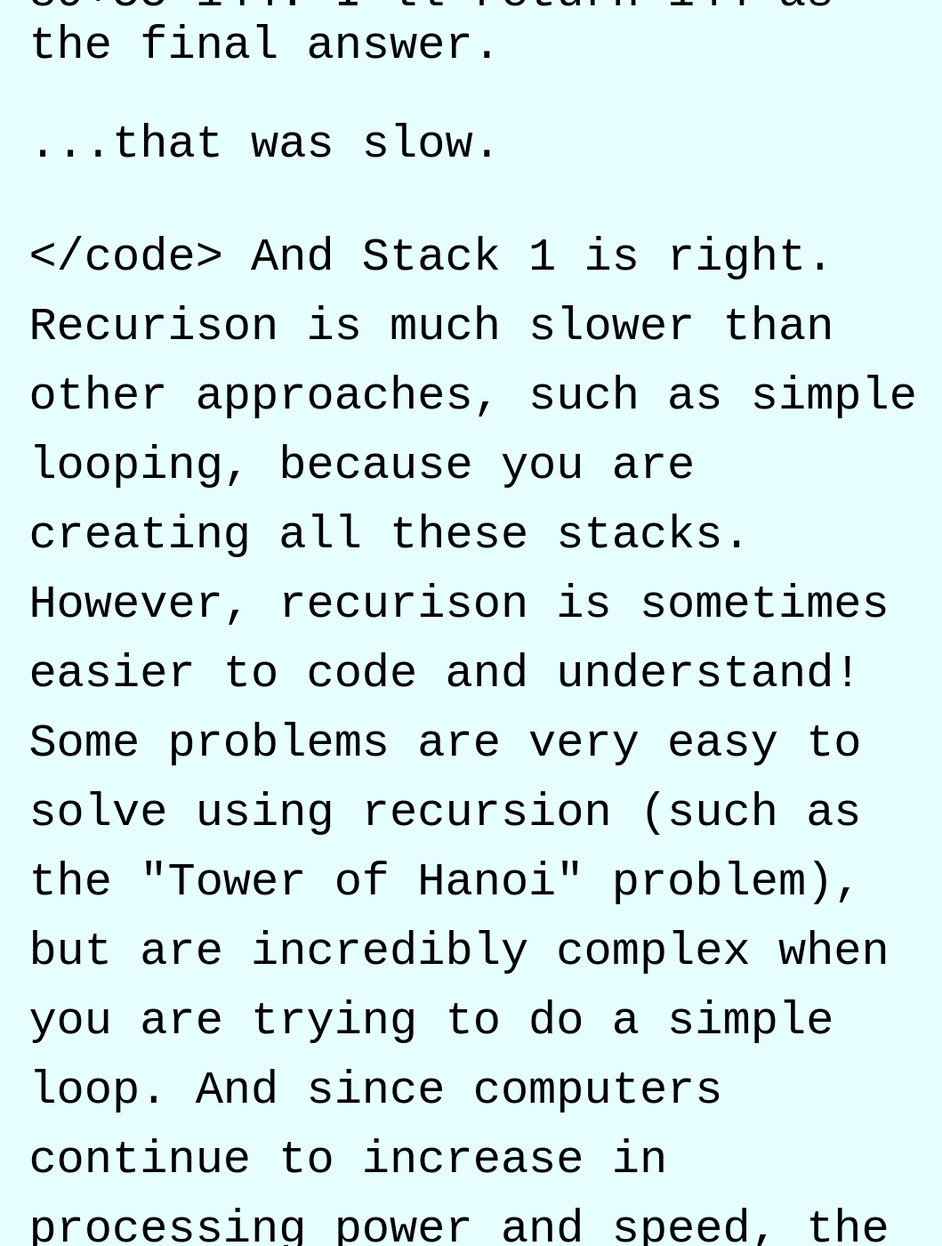
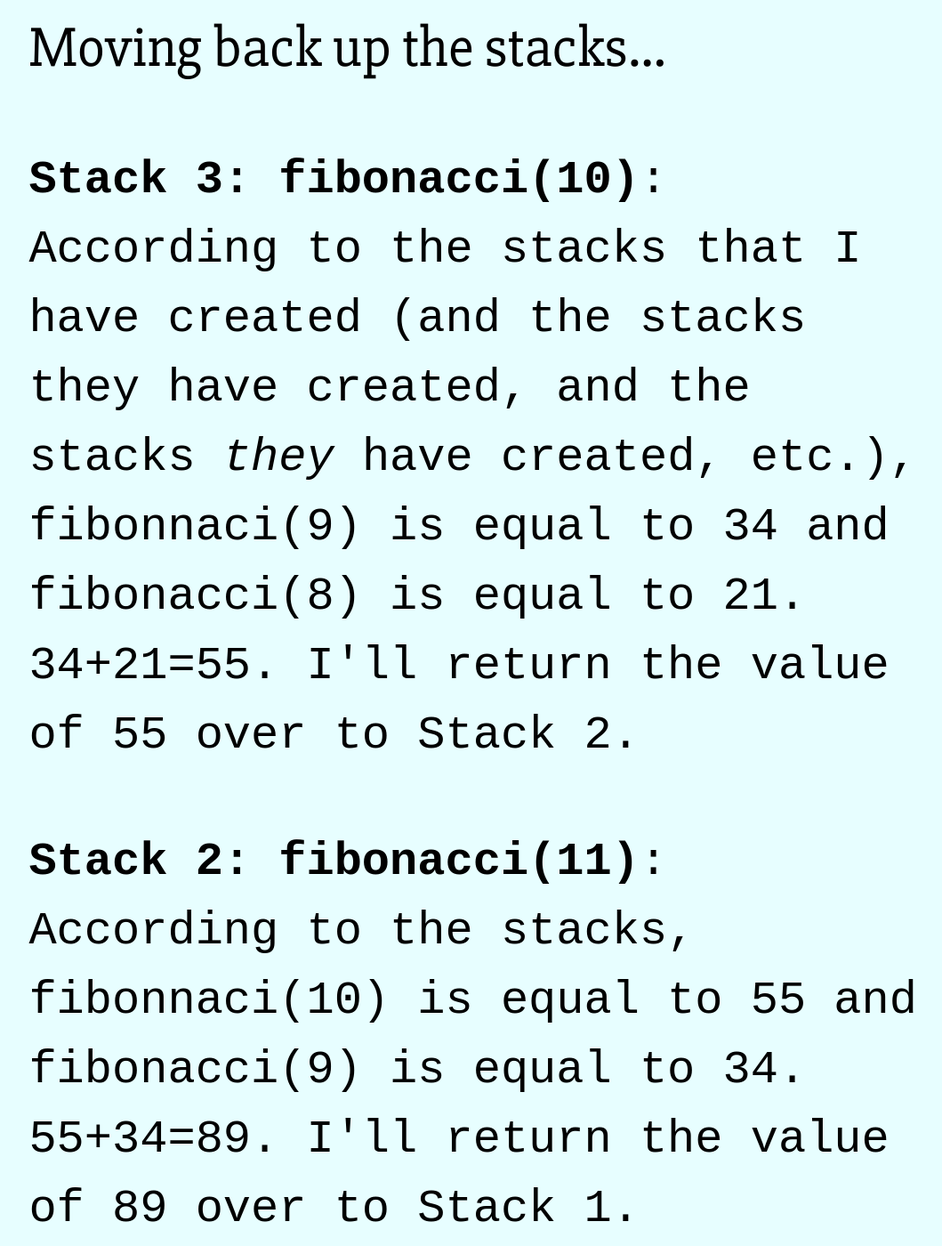
Before and after one commit to tra38/tra38.github.io, a Jekyll site: the page built from _posts/2015-05-30-e4-recursion.md, in a window 1280 px wide and 1400 px high, scrolled down 12522 px. Shown: the whole window at 89% size, without its empty margins (102-1161 px from the left). Built offline with Jekyll 4.4.1, drawn with Linux system fonts in a browser that asks for light colours; some of the changed text lies outside the part shown.

Commit message:
Fix formatting for recursion

```diff
--- a/_posts/2015-05-30-e4-recursion.md
+++ b/_posts/2015-05-30-e4-recursion.md
@@ -11,45 +11,100 @@
 As a way of thanking Tim for his example, I'll...uh...explain his example? Please forgive me if this explaination isn't exactly elegant: the goal is to explain, not to do so prettily.
 
 This was the code that Tim used:
-<pre>
-<code>
+
+~~~
 def fibonacci(n)
 n <= 1 ? n : fibonacci(n-1) + fibonacci(n-2)
 end
 
 p fibonacci(12)
 #=>144
+~~~
+
+<p>And here is what the code is actually doing in IRB:</p>
+
+<code>
+*<strong>Stack 1: fibonacci(12)</strong>: Okay, first thing I should do, check to see if 12 is less than or equal to 1. If 12 is less than or equal to 1, I just output 12, and I'm good to go.
 </code>
-</pre>
-<p>And here is what the code is actually doing in IRB:</p>
+
 <code>
-*<strong>Stack 1: fibonacci(12)</strong>: Okay, first thing I should do, check to see if 12 is less than or equal to 1. If 12 is less than or equal to 1, I just output 12, and I'm good to go.</p>
-<p>Wait. 12 <em>isn't</em> less than or equal to 1? Okay, then, new plan. I'll just return fibonacci(12-1) + fibonnacci(12-2)...which is, fibonnaci(11)+fibonnaci(10).</p>
-<p>All I have to is to create two new stacks: fibonnaci(11) and fibonnaci(10). I'll just ask them to return their values over to my stack, and I can then plug them into the equation and return the answer. Simple.
-<p>I'll just wait until those two functions are done...</p>
-<p><strong>Stack 2: fibonacci(11)</strong>: Awesome! Thanks Stack 1. Okay, I should first check to see if 11 is less than or equal to 1. If 11 is less than or equal to 1, I just return 11 to Stack 1, and I'm good to go.</p>
-<p>Wait. 11 <em>isn't</em> less than or equal to 1? Okay, then, new plan. I'll just return fibonacci(11-1) + fibonnacci(11-2)...which is, fibonnaci(10)+fibonnaci(9).</p>
-<p>All I have to is to create two new stacks: fibonnaci(10) and fibonnaci(9). I'll just ask them to return their values over to my stack, and I can then plug them into the equation and return my answer over to Stack 1. Simple.</p>
-<p>I'll just wait until those two functions are done...</p>
-<p><strong>Stack 3: fibonacci(10)</strong>: What do you mean that 10 is not less than or equal to 1? That means I have to now create two new stacks (fibonnaci(9) and fibonacci(8) ) and wait for them to be done.</p>
+Wait. 12 <em>isn't</em> less than or equal to 1? Okay, then, new plan. I'll just return fibonacci(12-1) + fibonnacci(12-2)...which is, fibonnaci(11)+fibonnaci(10).
 </code>
+
+<code>
+All I have to is to create two new stacks: fibonnaci(11) and fibonnaci(10). I'll just ask them to return their values over to my stack, and I can then plug them into the equation and return the answer. Simple.
+</code>
+
+<code>
+I'll just wait until those two functions are done...
+</code>
+
+<code>
+<strong>Stack 2: fibonacci(11)</strong>: Awesome! Thanks Stack 1. Okay, I should first check to see if 11 is less than or equal to 1. If 11 is less than or equal to 1, I just return 11 to Stack 1, and I'm good to go.
+</code>
+
+<code>
+Wait. 11 <em>isn't</em> less than or equal to 1? Okay, then, new plan. I'll just return fibonacci(11-1) + fibonnacci(11-2)...which is, fibonnaci(10)+fibonnaci(9).
+</code>
+
+<code>
+All I have to is to create two new stacks: fibonnaci(10) and fibonnaci(9). I'll just ask them to return their values over to my stack, and I can then plug them into the equation and return my answer over to Stack 1. Simple.
+</code>
+
+<code>
+I'll just wait until those two functions are done...
+</code>
+
+<code>
+<strong>Stack 3: fibonacci(10)</strong>: What do you mean that 10 is not less than or equal to 1? That means I have to now create two new stacks (fibonnaci(9) and fibonacci(8) ) and wait for them to be done.
+</code>
+
 <p>Several stacks later...</p>
+
 <code>
-<p><strong>Stack 11: fibonacci(3)</strong>: Yay! Stack 10 (currently handling a difficult puzzle of fibonacci(4) ) have just created me to help him with his very important Fibonacci. And, lo and behold, 3 is not less than or equal to 1. I'll have to return fibonnaci(2)+fibonnaci(1). Time to create some new stacks...and then wait excitedly for the results!</p>
-<p><strong>Stack 12: fibonacci(2)</strong>: Well, 2 is not less than or equal to 1. So I'm going to have to create two new stacks: fibonnaci(1), and fibonnaci(0), and then wait for their results. Once I get their results, I'll add them up and return the answer to you, Stack 11.</p>
-<p><strong>Stack 13: fibonacci(1)</strong>:  Okay, first thing I should do, check to see if 1 is less than or equal to 1. If 1 is less than or equal to 1, I just return 1. <strong>Oh cool!</strong> 1 is less than or equal to 1! I'll just return 1 over to Stack 13!</p>
-<p><strong>Stack 14: fibonacci(0)</strong>: <strong>Oh cool!</strong> 0 is less than or equal to 1! I'll just return 0 over to Stack 13!</p>
-<p><strong>Stack 12:</strong> Alright, so Stack 13 returned 1 and Stack 14 returned 0. 1+0 is equal to 1. Stack 11, here's your answer: 1!</p>
-<strong>Stack 11: fibonacci(3)</strong>: Good, Stack 12 is done. So, now that I know that fibonacci(2) is equal to 1. So whatever fibonnaci(1) is equal to, I just add 1 to it and then return it over to Stack 10. Let's see how Stack 15 is doing...</p>
-<p><strong>Stack 15: fibonacci(1)</strong>: <strong>Oh cool!</strong> 1 is indeed less than or equal to 1! I'm done. I return 1 over to Stack 11!</p>
-<p><strong>Stack 11</strong>: Excellent. 1+1 is equal to 2! I can return this value over to Stack 10, who will then use this value to help him calcuate fibonnaci(4). I love my job.</p>
+<strong>Stack 11: fibonacci(3)</strong>: Yay! Stack 10 (currently handling a difficult puzzle of fibonacci(4) ) have just created me to help him with his very important Fibonacci. And, lo and behold, 3 is not less than or equal to 1. I'll have to return fibonnaci(2)+fibonnaci(1). Time to create some new stacks...and then wait excitedly for the results!
 </code>
+
+<code>
+<strong>Stack 12: fibonacci(2)</strong>: Well, 2 is not less than or equal to 1. So I'm going to have to create two new stacks: fibonnaci(1), and fibonnaci(0), and then wait for their results. Once I get their results, I'll add them up and return the answer to you, Stack 11.
+</code>
+
+<code>
+<strong>Stack 13: fibonacci(1)</strong>:  Okay, first thing I should do, check to see if 1 is less than or equal to 1. If 1 is less than or equal to 1, I just return 1. <strong>Oh cool!</strong> 1 is less than or equal to 1! I'll just return 1 over to Stack 13!
+</code>
+
+<code>
+<strong>Stack 14: fibonacci(0)</strong>: <strong>Oh cool!</strong> 0 is less than or equal to 1! I'll just return 0 over to Stack 13!
+</code>
+
+<code>
+<strong>Stack 12:</strong> Alright, so Stack 13 returned 1 and Stack 14 returned 0. 1+0 is equal to 1. Stack 11, here's your answer: 1!
+</code>
+
+<code>
+<strong>Stack 11: fibonacci(3)</strong>: Good, Stack 12 is done. So, now that I know that fibonacci(2) is equal to 1. So whatever fibonnaci(1) is equal to, I just add 1 to it and then return it over to Stack 10. Let's see how Stack 15 is doing...
+</code>
+
+<code><strong>Stack 15: fibonacci(1)</strong>: <strong>Oh cool!</strong> 1 is indeed less than or equal to 1! I'm done. I return 1 over to Stack 11!</code>
+
+<code><strong>Stack 11</strong>: Excellent. 1+1 is equal to 2! I can return this value over to Stack 10, who will then use this value to help him calcuate fibonnaci(4). I love my job.</code>
+
 <p>Moving back up the stacks...</p>
+
 <code>
-<p><p><strong>Stack 3: fibonacci(10)</strong>: According to the stacks that I have created (and the stacks they have created, and the stacks <em>they</em> have created, etc.), fibonnaci(9) is equal to 34 and fibonacci(8) is equal to 21. 34+21=55. I'll return the value of 55 over to Stack 2.</p>
-<p><p><strong>Stack 2: fibonacci(11)</strong>: According to the stacks, fibonnaci(10) is equal to 55 and fibonacci(9) is equal to 34. 55+34=89. I'll return the value of 89 over to Stack 1.</p>
-<p><p><strong>Stack 1: fibonacci(12)</strong>: According to the stacks, fibonnaci(11) is equal to 89 and fibonacci(10) is equal to 55. 89+55=144. I'll return 144 as the final answer.</p>
-<p>...that was slow.</p>
+<strong>Stack 3: fibonacci(10)</strong>: According to the stacks that I have created (and the stacks they have created, and the stacks <em>they</em> have created, etc.), fibonnaci(9) is equal to 34 and fibonacci(8) is equal to 21. 34+21=55. I'll return the value of 55 over to Stack 2.
+</code>
+
+<code>
+<strong>Stack 2: fibonacci(11)</strong>: According to the stacks, fibonnaci(10) is equal to 55 and fibonacci(9) is equal to 34. 55+34=89. I'll return the value of 89 over to Stack 1.
+</code>
+
+<code>
+<strong>Stack 1: fibonacci(12)</strong>: According to the stacks, fibonnaci(11) is equal to 89 and fibonacci(10) is equal to 55. 89+55=144. I'll return 144 as the final answer.
+</code>
+
+<code>
+...that was slow.
 </code>
 
 And Stack 1 is right. Recurison is much slower than other approaches, such as simple looping, because you are creating all these stacks. However, recurison is sometimes easier to code and understand! Some problems are very easy to solve using recursion (such as the "Tower of Hanoi" problem), but are incredibly complex when you are trying to do a simple loop. And since computers continue to increase in processing power and speed, the "slowness" of recurison is usually a cost many programmers are willing to pay. Nobody is really going to care about losing a few milliseconds.
```
